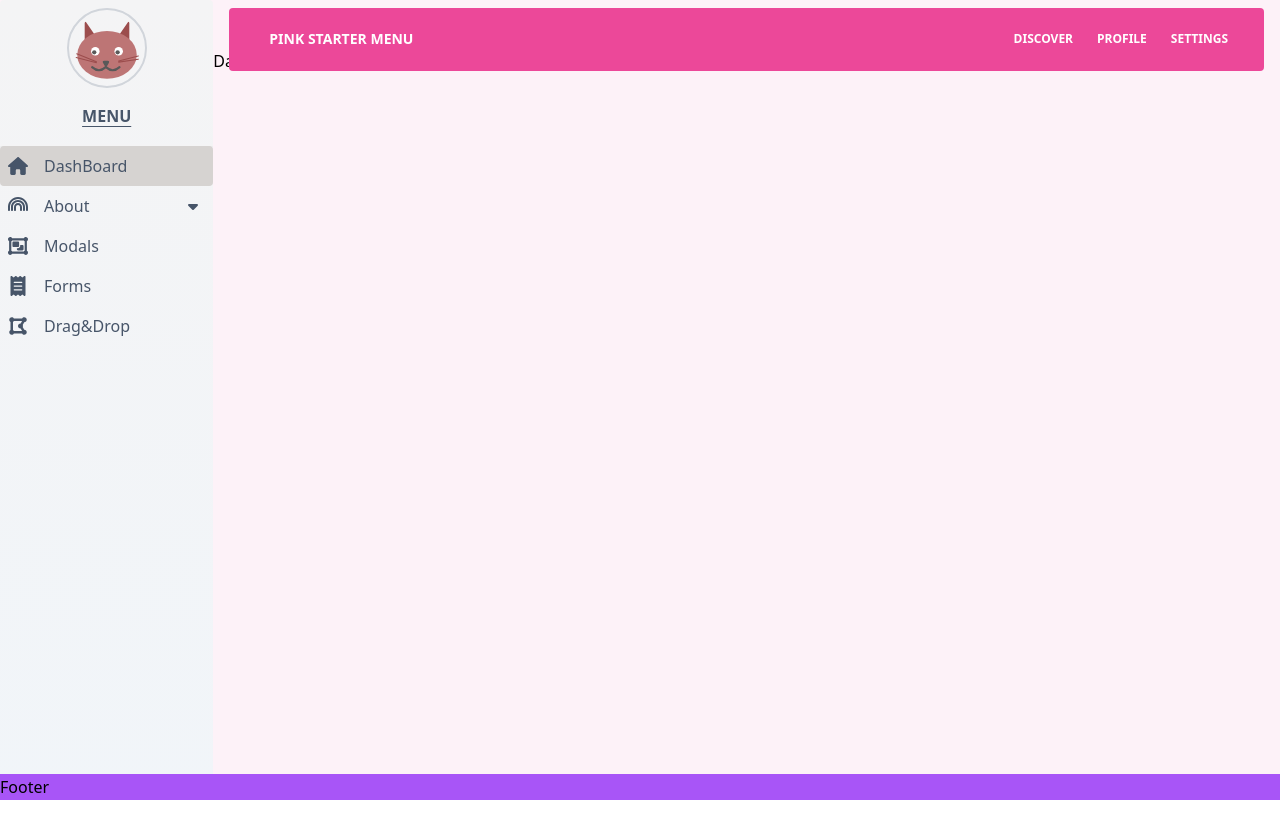
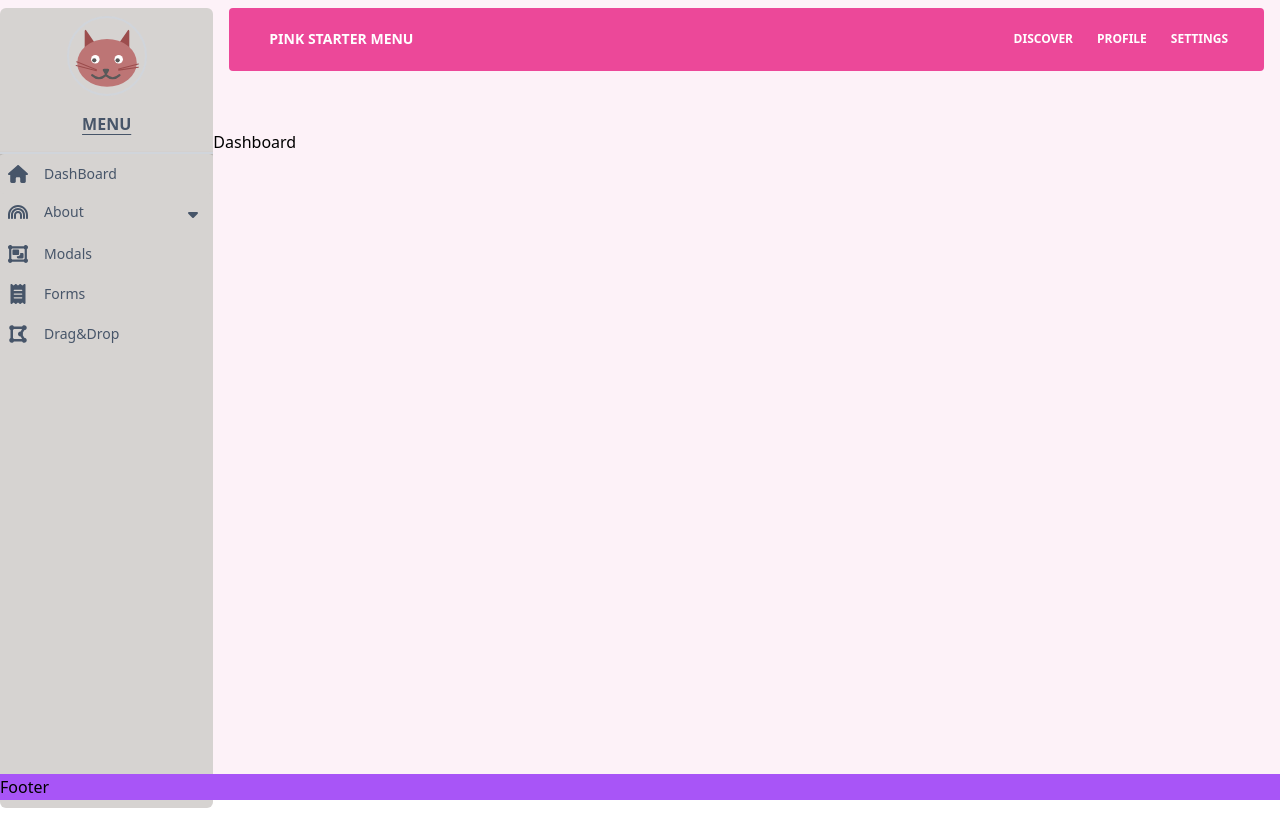
Before and after one commit to muratguven/vu-tailwind, a Vue app: page / in a window 1280 px wide. Built offline with nearby package versions, Linux system fonts and the light colour scheme.

Commit message:
last change

```diff
--- a/src/App.vue
+++ b/src/App.vue
@@ -1,7 +1,7 @@
 <template>
   <div class="mx-auto h-screen bg-pink-50 dark:bg-slate-700 dark:text-slate-50">
     <div
-      class="w-full h-screen grid grid-cols-6 grid-rows-[3rem_minmax(0,1fr)_2rem_3rem_5rem] gap-0"
+      class="w-full h-screen grid grid-cols-6 grid-rows-[1fr_4fr_1fr] gap-0"
     >
       <header class="col-span-5 col-start-2">
       <Navbar />
@@ -50,7 +50,7 @@
         </Sidebar>
       </div>
       <main class="col-span-6 md:col-span-5 w-full row-span-3"><RouterView /></main>
-      <footer class="col-span-6 fixed bottom-0 left-0 right-0 bg-purple-500">
+      <footer class="col-span-6  bg-purple-500">
         Footer
       </footer>
     </div>
--- a/src/components/sidebar/Sidebar.vue
+++ b/src/components/sidebar/Sidebar.vue
@@ -1,12 +1,12 @@
 <template>
-  <div class="flex flex-col">
+  <div class="flex flex-col py-2">
     <button
-      class="border-none mt-3 ml-3 rounded w-12 h-12 md:hidden bg-gradient-to-t from-slate-200 to-zinc-200 dark:text-slate-50 dark:from-zinc-700 dark:to-zinc-600"
+      class="border-none mt-3 ml-3 rounded w-12 h-12 md:hidden bg-gradient-to-t from-stone-200 to-stone-400 dark:text-slate-50 dark:from-blue-700 dark:to-blue-600"
     >
       <font-awesome-icon icon="fa-solid fa-bars" />
     </button>
     <aside
-    class="max-md:hidden rounded h-screen overflow-hidden border-none bg-gradient-to-t from-slate-100 to-zinc-100 dark:from-indigo-900 dark:to-indigo-300"
+    class="max-md:hidden rounded-md h-screen overflow-hidden border-none bg-stone-300 dark:bg-gray-800"
   >
     <div class="flex flex-col items-center justify-center">
       <slot name="logo"> </slot>
@@ -17,7 +17,7 @@
         {{ props.appName }}
       </h2>
       <hr
-        class="mt-4 w-full border border-zinc-100 dark:border-indigo-300 shadow-sm"
+        class="mt-4 w-full border border-gray-300 dark:border-gray-700 shadow-sm shadow-stone-400 dark:shadow-gray-400"
       />
     </div>
 
@@ -33,10 +33,10 @@
             class="h-4 w-4 md:h-5 md:w-5"
           />
 
-          <span class="ml-2 text-xs md:ml-4 md:text-base">{{ item.text }}</span>
+          <span class="ml-2 text-xs md:ml-4 md:text-sm">{{ item.text }}</span>
         </RouterLink>
         <a
-          class="flex h-10 p-2 cursor-pointer rounded-md hover:bg-zinc-300 dark:hover:bg-purple-600"
+          class="flex h-10 p-2 cursor-pointer rounded-md hover:bg-stone-300 dark:hover:bg-indigo-600"
           v-else
           @click="toggleMenu(index)"
         >
@@ -44,7 +44,7 @@
             :icon="item.iconName"
             class="h-4 w-4 md:h-5 md:w-5"
           />
-          <span class="ml-2 text-xs md:ml-4 md:text-base">{{ item.text }}</span>
+          <span class="ml-2 text-xs md:ml-4 md:text-sm">{{ item.text }}</span>
           <font-awesome-icon
             icon="fa-solid fa-caret-down"
             class="absolute right-3 top-3 h-3 w-3 md:h-4 md:w-4"
@@ -62,7 +62,7 @@
             >
               <RouterLink
                 :to="subItem.to"
-                class="flex h-10 pl-4 pt-2 cursor-pointer rounded hover:bg-stone-200 dark:hover:bg-fuchsia-600"
+                class="flex h-10 pl-4 pt-2 cursor-pointer rounded hover:bg-stone-200 dark:hover:bg-indigo-600"
               >
                 <font-awesome-icon
                   :icon="subItem.iconName"
@@ -113,7 +113,7 @@ onMounted(() => {
 
 <style lang="postcss">
 li:has(> a.router-link-active) {
-  @apply bg-stone-300 rounded dark:bg-purple-500;
+  @apply bg-stone-300 rounded dark:bg-indigo-500;
 }
 .menu-item {
   @apply relative h-10 w-full md:font-medium;
--- a/tsconfig.json
+++ b/tsconfig.json
@@ -11,6 +11,7 @@
     "esModuleInterop": true,
     "lib": ["ESNext", "DOM"],
     "skipLibCheck": true,
+    "experimentalDecorators": true,
     "noEmit": true,
     "baseUrl": ".",
     "paths": {
```
